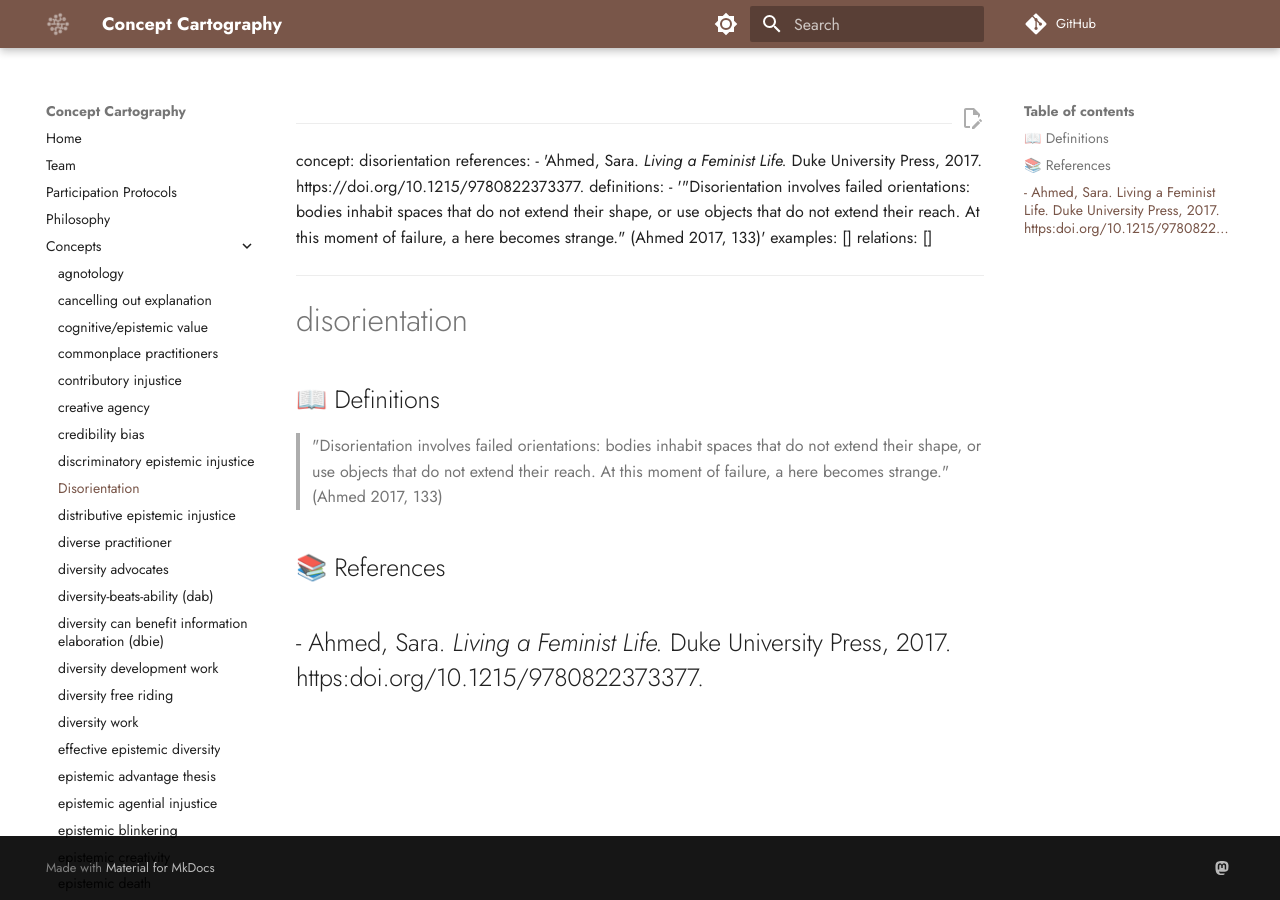
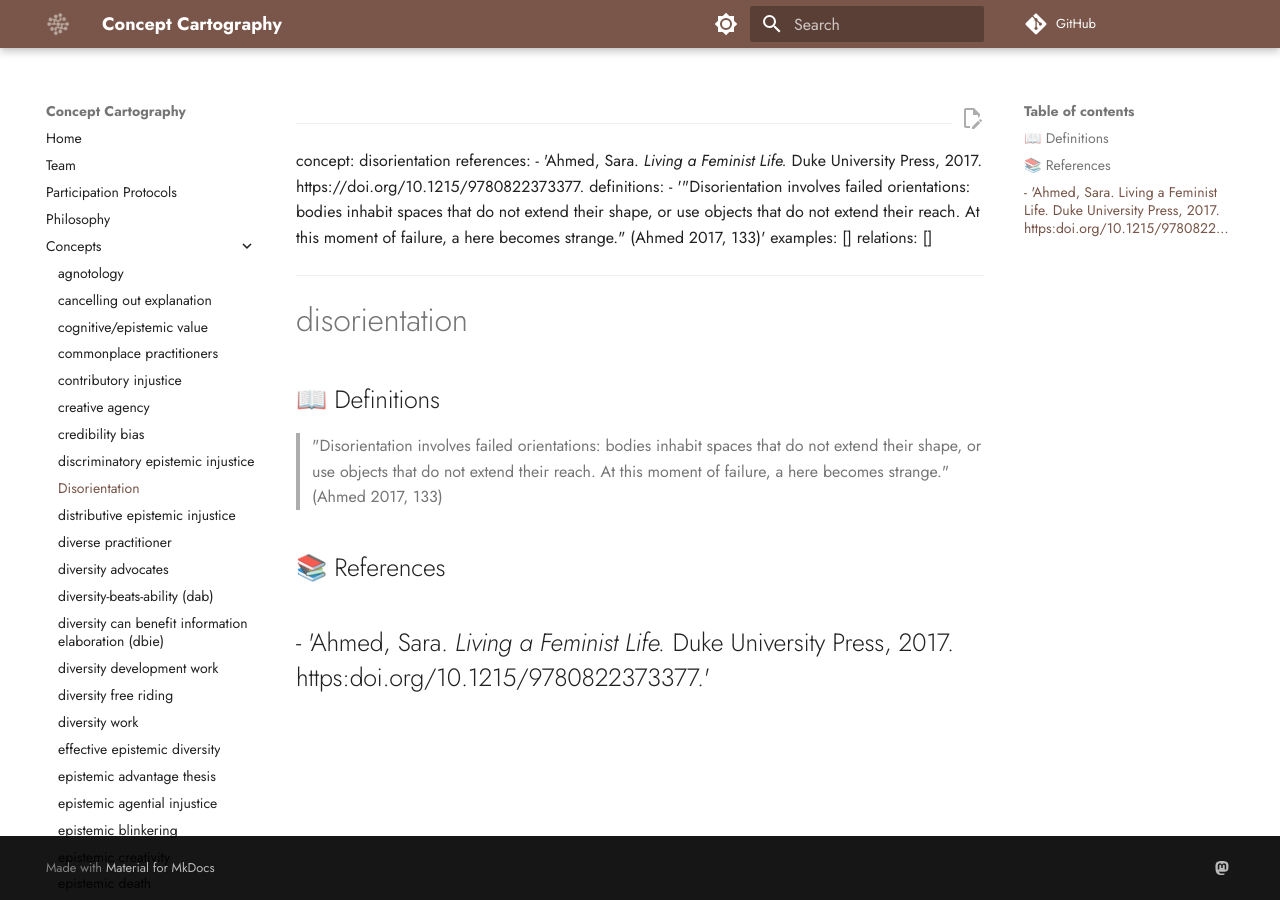
Before and after one commit to conceptcartography/conceptcartography, an MkDocs documentation site: the page built from docs/concepts/disorientation.md, in a window 1280 px wide. Built offline with MkDocs 1.6.1 and Material for MkDocs 9.7.7, drawn with Linux system fonts in a browser that asks for light colours; comment, search, counter and statistics services are not loaded; the version menu is left out.

```diff
--- a/docs/concepts/disorientation.md
+++ b/docs/concepts/disorientation.md
@@ -18,7 +18,7 @@ relations: []
 
 ## 📚 References
 
-- Ahmed, Sara. _Living a Feminist Life._ Duke University Press, 2017. https:doi.org/10.1215/9780822373377.
+- 'Ahmed, Sara. _Living a Feminist Life._ Duke University Press, 2017. https:doi.org/10.1215/9780822373377.'
 ---
 
 <script src="https://giscus.app/client.js"
```
